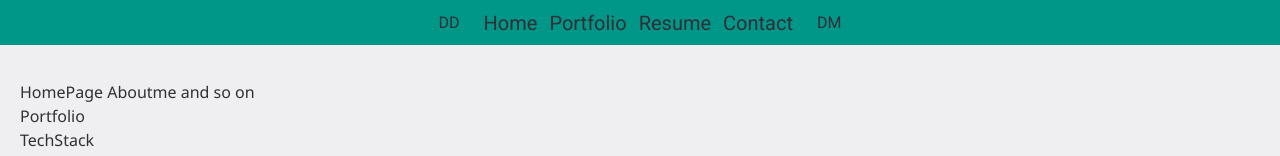
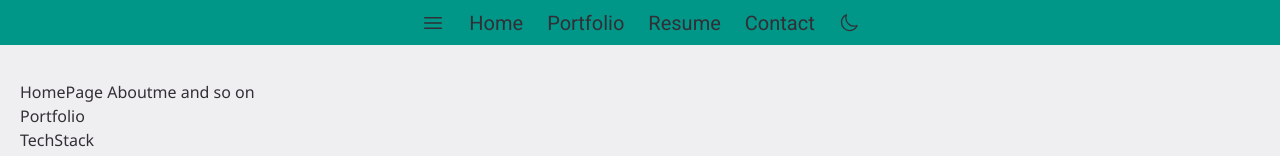
Before and after one commit to marsi107/MyPersonalWebsite, a Next.js app in the folder portfolio/: page / in a window 1280 px wide. Shown: the top 156 px of the page. Built offline with nearby package versions, Linux system fonts and the light colour scheme.

Commit message:
Add icons to NavBar and adapt styling

```diff
--- a/portfolio/app/components/NavBar.tsx
+++ b/portfolio/app/components/NavBar.tsx
@@ -1,19 +1,18 @@
 import React from 'react'
+import { MoonIcon, Bars3Icon } from '@heroicons/react/24/outline'
 
 const NavBar = () => {
     return (
         <header className="absolute items-center h-[45px] w-screen flex bg-defColors-second dark:bg-defColors-second_dark font-rob">
             <div className="grow"></div>
-            <div>DD</div>
-            <div className="flex space-x-3 pl-6">
+            <Bars3Icon className="h-6" />
+            <div className="flex space-x-6 pl-6">
                 <div className="text-lg xl:text-xl">Home</div>
                 <div className="text-lg xl:text-xl">Portfolio</div>
                 <div className="text-lg xl:text-xl">Resume</div>
                 <div className="text-lg xl:text-xl">Contact</div>
             </div>
-            <div className="pl-6">
-                DM
-            </div>
+            <MoonIcon className="h-5 pl-6" />
             <div className="grow"></div>
         </header>
     )
```
Also changed, not shown: portfolio/package.json (+6 -5 lines), 1 other file (tests, documents, lock files or other folders).
